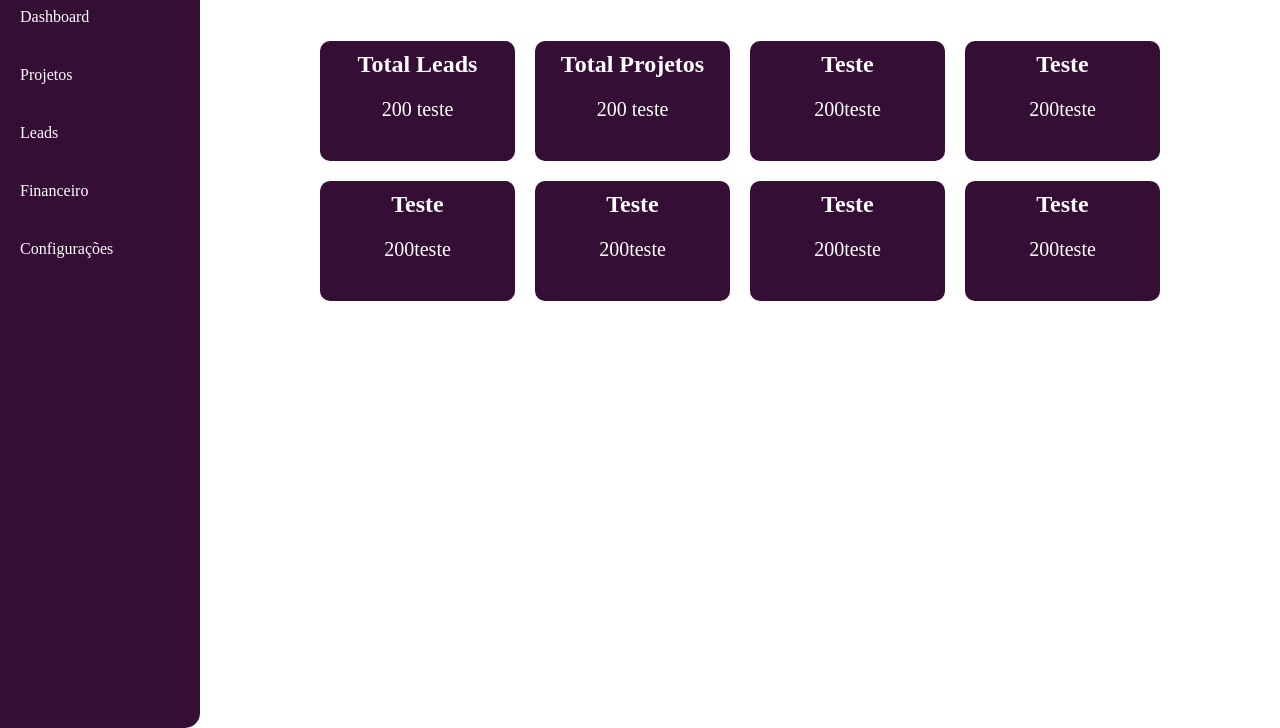
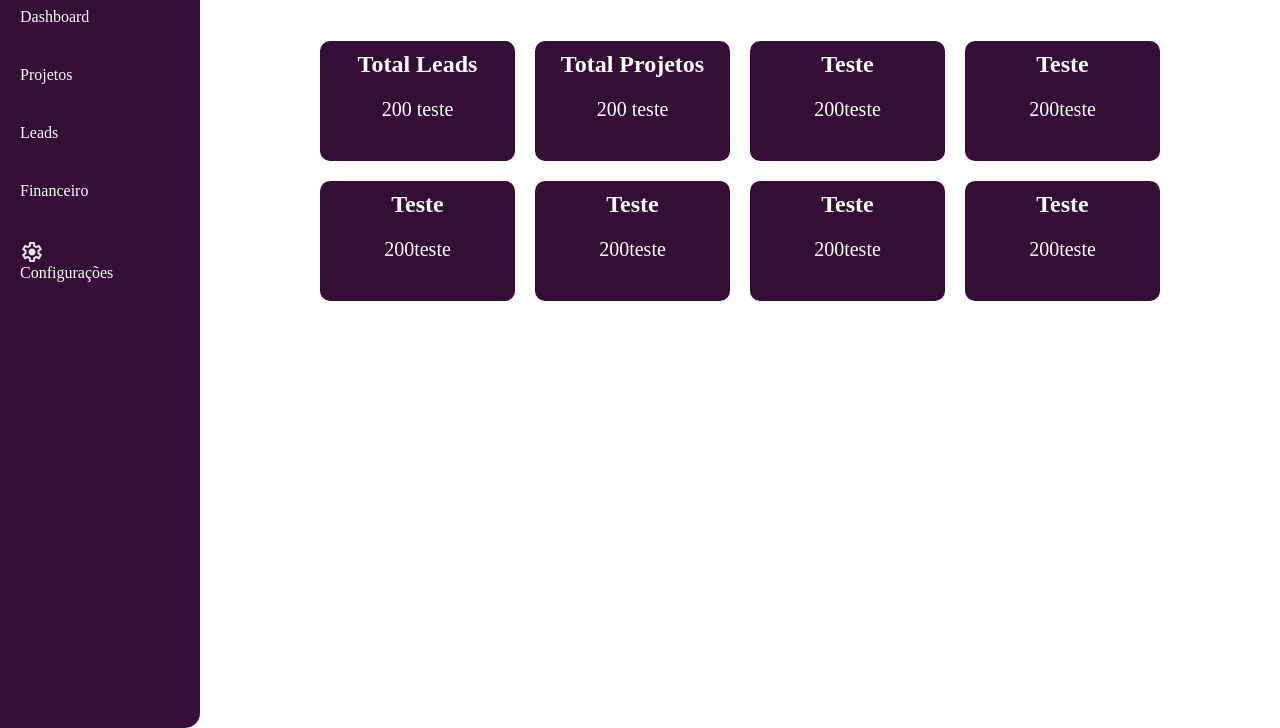
Before and after one commit to SamuelLacerdx/crm, a plain HTML site: page index.html in a window 1280 px wide. Shown: the part 72-800 px from the top of the page. Drawn offline with Linux system fonts and the light colour scheme.

Commit message:
tentativa icon na barra lateral

```diff
--- a/assets/css/style.css
+++ b/assets/css/style.css
@@ -82,8 +82,7 @@
   gap: 20px;
   padding: 50px;
   justify-content: center;
-    align-content: flex-start; /* evita que as linhas se espalhem pela altura toda */
-
+  align-content: flex-start; /* evita que as linhas se espalhem pela altura toda */
 }
 
 .caixa-dashboard {
--- a/index.html
+++ b/index.html
@@ -18,7 +18,7 @@
       <a href="#" class="itens-barra">Projetos</a>
       <a href="#" class="itens-barra">Leads</a>
       <a href="#" class="itens-barra">Financeiro</a>
-      <a href="#" class="itens-barra">Configurações</a>
+      <a href="#" class="itens-barra"><svg xmlns="http://www.w3.org/2000/svg" height="24px" viewBox="0 -960 960 960" width="24px" fill="#e3e3e3"><path d="m370-80-16-128q-13-5-24.5-12T307-235l-119 50L78-375l103-78q-1-7-1-13.5v-27q0-6.5 1-13.5L78-585l110-190 119 50q11-8 23-15t24-12l16-128h220l16 128q13 5 24.5 12t22.5 15l119-50 110 190-103 78q1 7 1 13.5v27q0 6.5-2 13.5l103 78-110 190-118-50q-11 8-23 15t-24 12L590-80H370Zm70-80h79l14-106q31-8 57.5-23.5T639-327l99 41 39-68-86-65q5-14 7-29.5t2-31.5q0-16-2-31.5t-7-29.5l86-65-39-68-99 42q-22-23-48.5-38.5T533-694l-13-106h-79l-14 106q-31 8-57.5 23.5T321-633l-99-41-39 68 86 64q-5 15-7 30t-2 32q0 16 2 31t7 30l-86 65 39 68 99-42q22 23 48.5 38.5T427-266l13 106Zm42-180q58 0 99-41t41-99q0-58-41-99t-99-41q-59 0-99.5 41T342-480q0 58 40.5 99t99.5 41Zm-2-140Z"/></svg>Configurações</a>
     </aside>
 
     <main>
```
